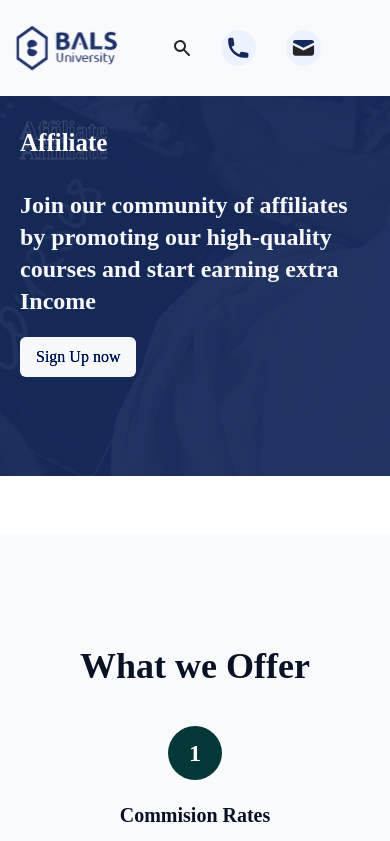
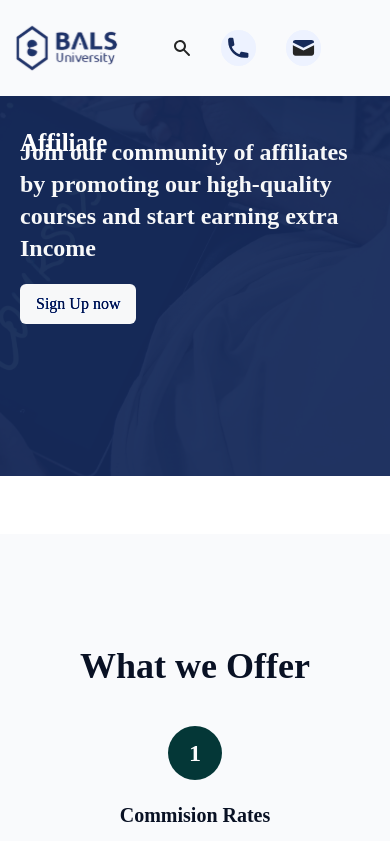
Before and after one commit to Balsuni/bals-university, a Next.js app: page /affiliate in a window 390 px wide. Shown: the top 841 px of the page. Built offline with nearby package versions, Linux system fonts and the light colour scheme; some icons are missing.

Commit message:
fix:fixed coursedetails pageheader responsiveness

```diff
--- a/src/pages/courses/[coursedetails].tsx
+++ b/src/pages/courses/[coursedetails].tsx
@@ -127,19 +127,19 @@
             src="/assets/students.svg"
             alt="course-details logo"
           />
-          <div className="flex flex-col items-center px-0 md:px-10 lg:px-16 xl:px-20  py-0 md:py-5 lg:py-12 xl:py-10">
-            <div className="w-screen flex flex-col items-center flex-wrap md:items-start px-0 sm:px-5 md:px-10  py-10 sm:py-10 md:py-[30px] lg:py-12 xl:py-14">
+          <div className="flex flex-col gap-28 sm:gap-10 md:gap-14 lg:gap-0 px-0 md:px-10 lg:px-16 xl:px-20  py-0 md:py-5 lg:py-12 xl:py-10">
+            <div className="ml-3 sm:ml-0 mt-3 lg:ml-0 w-full flex flex-col flex-wrap md:items-start pl-2 sm:pl-5   sm:py-10 md:pl-0 md:py-5 lg:py-12 xl:py-14">
               <h1 className={styles.course3}>{title}</h1>
               <h1 className={styles.course2}>{title}</h1>
               <h1 className={styles.course1}>{title}</h1>
             </div>
-            <div className="w-full flex flex-col gap-8 sm:gap-0 sm:flex-row">
+            <div className="w-full flex flex-col gap-8 sm:gap-0 lg:flex-row">
               <div className="flex flex-col gap-2 px-5 md:px-0 ">
-                <h1 className="font-bold text-5xl text-gray-50">{price}</h1>
+                <h1 className="font-bold text-2xl lg:text-5xl text-gray-50">{price}</h1>
                 <h2 className="text-xl font-bold text-bodyBackground ">
                   Available in English only
                 </h2>
-                <div className="flex gap-1 ml-5 lg:mt-2 mt-5 xl:mt-5">
+                <div className="flex gap-1 lg:mt-2 mt-5 xl:mt-5">
                   <img src="/assets/star.svg" alt="" />
                   <img src="/assets/star.svg" alt="" />
                   <img src="/assets/star.svg" alt="" />
@@ -147,7 +147,7 @@
                   <img src="/assets/star_disabled.svg" alt="" />
                 </div>
               </div>
-              <button className="m-auto flex font-normal text-lg items-center justify-center px-6 py-4 h-12 rounded-md text-darkblue-500 bg-gray-50 ">
+              <button className="ml-5 md:ml-0 flex mt-5 font-normal w-fit text-md items-center lg:mx-auto lg:py-2 lg:px-6 lg:text-xl px-3 py-2 h-auto lg:h-16 rounded-md text-darkblue-500 bg-gray-50 ">
                 Pay Now
               </button>
             </div>
--- a/src/styles/pageHeaderImage.module.scss
+++ b/src/styles/pageHeaderImage.module.scss
@@ -97,15 +97,22 @@
   -webkit-text-stroke-width: 1px;
   -webkit-text-stroke-color: #fbfbfb;
 
+  @media (min-width: 200px) {
+    display: none;
+  }
+
   @media (min-width: 640px) {
     margin-top: -12px;
-    font-size: 48px;
+    font-size: 30x;
+    display: none;
   }
   @media (min-width: 768px) {
-    font-size: 48px;
+    display: none;
+    font-size: 40px;
     margin-top: -8px;
   }
   @media (min-width: 1024px) {
+    display: inline;
     font-size: 48px;
     margin-top: -10px;
   }
@@ -124,11 +131,11 @@
   margin-top: 8px;
 
   @media (min-width: 640px) {
-    font-size: 48px;
+    font-size: 30px;
     margin-top: 8px;
   }
   @media (min-width: 768px) {
-    font-size: 48px;
+    font-size: 40px;
     margin-top: 8px;
   }
   @media (min-width: 1024px) {
@@ -152,15 +159,22 @@
   -webkit-text-stroke-width: 1px;
   -webkit-text-stroke-color: #fbfbfb;
 
+  @media (min-width: 200px) {
+    display: none;
+  }
+
   @media (min-width: 640px) {
-    font-size: 48px;
+    font-size: 30px;
     margin-top: -32px;
+    display: none;
   }
   @media (min-width: 768px) {
-    font-size: 48px;
+    display: none;
+    font-size: 40px;
     margin-top: -32px;
   }
   @media (min-width: 1024px) {
+    display: inline;
     font-size: 48px;
     margin-top: -32px;
   }
```
